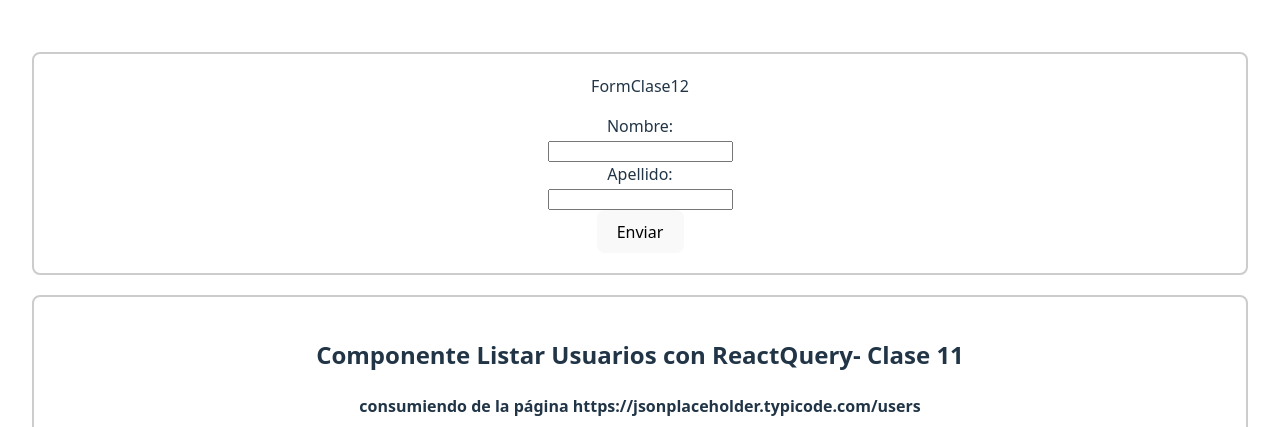
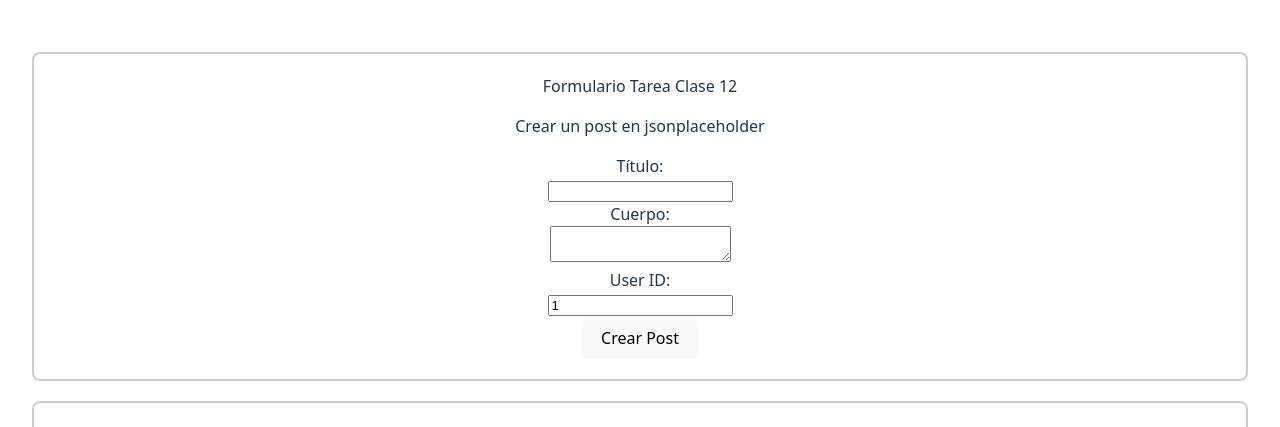
Before and after one commit to AgustinUNRN/BD2-2025-Front, a React (Vite) app in the folder React-curso/react-app1/: page / in a window 1280 px wide. Shown: the top 427 px of the page. Built offline with nearby package versions, Linux system fonts and the light colour scheme; no server answers.

Commit message:
Agregar componente FormularioTareaClase12 para crear nuevos posts utilizando jsonplaceholder

```diff
--- a/React-curso/react-app1/src/App.jsx
+++ b/React-curso/react-app1/src/App.jsx
@@ -12,6 +12,7 @@ import Usuarios from './Usuarios.jsx'
 import PruebasEstado from './PruebasEstado.jsx'
 import Usuarios2ReactQuery from './Usuarios2ReactQuery.jsx'
 import FormClase12 from './FormClase12.jsx'
+import FormularioTareaClase12 from './FormularioTareaClase12.jsx'
 
 
 function App() {
@@ -86,6 +87,7 @@ function App() {
 
   return (
     <>
+    <FormularioTareaClase12 />
     <FormClase12 />
     <Usuarios2ReactQuery />
     <PruebasEstado />
--- /dev/null
+++ b/React-curso/react-app1/src/FormularioTareaClase12.jsx
@@ -0,0 +1,113 @@
+//import React from 'react'
+import {useEffect, useState} from 'react'
+import './Borde.css'
+
+/*
+Tarea:
+– Cree un componente con un formulario que permita crear nuevos posts utilizando
+jsonplaceholder. Revise la documentación en https://jsonplaceholder.typicode.com/guide/
+“creating a resource”.
+*/
+
+/*
+Creating a resource
+
+fetch('https://jsonplaceholder.typicode.com/posts', {
+  method: 'POST',
+  body: JSON.stringify({
+    title: 'foo',
+    body: 'bar',
+    userId: 1,
+  }),
+  headers: {
+    'Content-type': 'application/json; charset=UTF-8',
+  },
+})
+  .then((response) => response.json())
+  .then((json) => console.log(json));
+
+👇 Output
+
+{
+  id: 101,
+  title: 'foo',
+  body: 'bar',
+  userId: 1
+}
+
+*/
+
+export default function FormularioTareaClase12() {
+
+    const [resultado, setResultado] = useState(null)
+    const [formData, setFormData] = useState({
+        title: "",
+        body: "",
+        userId: 1,
+    })
+
+    useEffect(() => {
+        console.log("formData cambió:", formData);
+    })
+
+    function handleChange(event){
+        const inputName = event.target.name;
+        const inputValue = event.target.value;
+        setFormData(formData => ({
+            ...formData,
+            [inputName]: inputValue,
+        }))
+    }
+
+function handleSubmit(event){
+    event.preventDefault();//evita que se recargue la página
+    fetch('https://jsonplaceholder.typicode.com/posts', {
+        method: 'POST',
+        body: JSON.stringify({
+            title: formData.title,
+            body: formData.body,
+            userId: formData.userId,
+        }),
+        headers: {
+            'Content-type': 'application/json; charset=UTF-8',
+        },
+    })
+    .then((response) => {
+          if (!response.ok) throw new Error("Algo salió mal");
+          else return response.json();
+        })
+        .then(json => setResultado(json))
+        .catch((error) => setResultado("Error: " + error.message));
+}
+
+  return (
+    <div className='estiloBorder'>Formulario Tarea Clase 12
+        <p>Crear un post en jsonplaceholder</p>
+        <p>{/* ✅ Mostrar los datos del objeto resultado */}
+        {resultado && !resultado.error && (
+            <div>
+                <h4>✅ Post creado exitosamente:</h4>
+                <p><strong>ID:</strong> {resultado.id}</p>
+                <p><strong>Título:</strong> {resultado.title}</p>
+                <p><strong>Cuerpo:</strong> {resultado.body}</p>
+                <p><strong>Usuario ID:</strong> {resultado.userId}</p>
+            </div>
+        )}</p>
+        <form onSubmit={handleSubmit}>
+            <label htmlFor="title">Título:</label>
+            <br />
+            <input type="text" id="title" name="title" value={formData.title} onChange={handleChange} />
+            <br />
+            <label htmlFor="body">Cuerpo:</label>
+            <br />
+            <textarea id="body" name="body" value={formData.body} onChange={handleChange}></textarea>
+            <br />
+            <label htmlFor="userId">User ID:</label>
+            <br />
+            <input type="number" name="userId" value={formData.userId} onChange={handleChange} />
+            <br />
+            <button type='submit'>Crear Post</button>
+        </form>
+    </div>
+  )
+}
```
